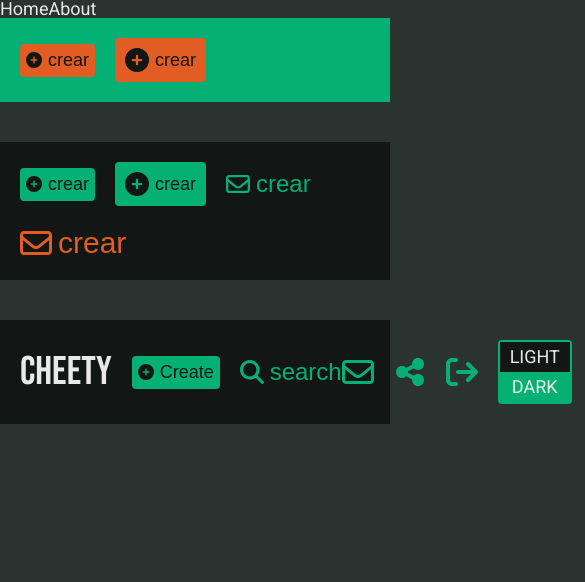
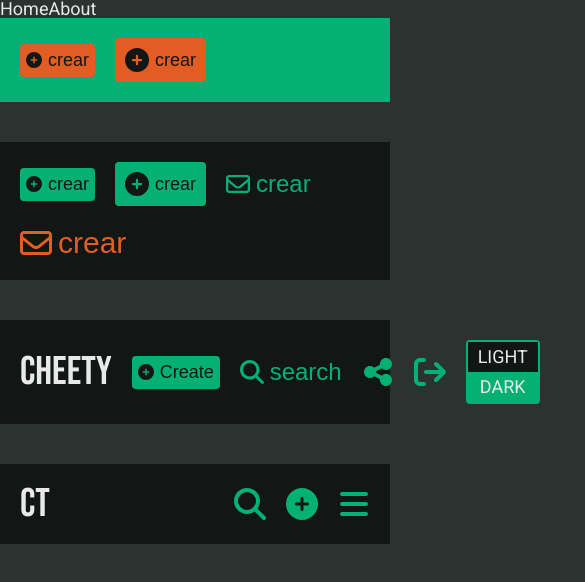
Before and after one commit to kode-neko/kn-cheety-front-vue, a Vue app: page / in a window 390 px wide. Shown: the top 582 px of the page, 585 px wide, since content can reach past the window. Built offline with nearby package versions, Linux system fonts and the light colour scheme.

Commit message:
[dev] menu mobile

```diff
--- a/src/App.vue
+++ b/src/App.vue
@@ -53,6 +53,13 @@ body
 .menu-leave-to
   transform: translateY(-78px)
 
+.menu-bars-enter-active,
+.menu-bars-leave-active
+  transition: all 0.4s
+.menu-bars-enter-from,
+.menu-bars-leave-to
+  transform: translateY(-222px)
+
 .a
     background-color color-main
 .b
--- a/src/components/SquareIcon.vue
+++ b/src/components/SquareIcon.vue
@@ -24,6 +24,7 @@ const emit = defineEmits<Emit>();
   text-align center
   background-color color-dark
   border-radius br-sm
+  transition background-color 0.3s
   &>*
     height 22px
     width 22px
--- a/src/components/btn/BtnIconNoBack.vue
+++ b/src/components/btn/BtnIconNoBack.vue
@@ -33,9 +33,7 @@ const emit = defineEmits<Emit>();
   padding 0
   &:hover
     cursor pointer
-    .a
-      color color-light
-    .b
+    .a,.b,.c
       color color-light
   .label
     margin-left pd-xs
@@ -46,6 +44,9 @@ const emit = defineEmits<Emit>();
   .b
     transition color 0.3s
     color color-second
+  .c
+    transition color 0.3s
+    color color-dark
   .sm
     font-size 24px
   .md
--- a/src/components/menu/MenuDesktop.vue
+++ b/src/components/menu/MenuDesktop.vue
@@ -18,7 +18,7 @@ div(:class="$style.outer")
           @click="isVisibleSearch = !isVisibleSearch"
         )
     div(:class="$style.right")
-      BtnIconNoBack(type="a", size="md", :icon="['far', 'envelope']")
+      BtnIconNoBack(type="a", size="md", :icon="['fas', 'magnifying-lass']")
       BtnIconNoBack(
         type="a",
         size="md",
--- a/src/components/menu/MenuMobile.vue
+++ b/src/components/menu/MenuMobile.vue
@@ -0,0 +1,168 @@
+<template lang="pug">
+div(:class="$style.outer")
+  div(:class="$style.cont")
+    div(:class="$style.left")
+      h1 CT
+    div(:class="$style.right")
+      BtnIconNoBack(
+        type="a",
+        size="md",
+        :icon="['fas', 'magnifying-glass']",
+        @click="isVisibleSearch = !isVisibleSearch"
+      )
+      BtnIconNoBack(type="a", size="md", :icon="['fas', 'circle-plus']")
+      BtnIconNoBack(
+        type="a",
+        size="md",
+        :icon="['fas', 'bars']",
+        @click="isVisibleMenu = !isVisibleMenu"
+      )
+  Transition(name="menu")
+    div(v-if="isVisibleSearch", :class="$style.searchmenu")
+      input(
+        placeholder="buscar...",
+        v-model="searchValue",
+        @keyup.enter="handleSearch"
+      )
+  Transition(name="menu-bars")
+    div(v-if="isVisibleMenu", :class="$style.dropMenu")
+      div(:class="$style.a")
+        div
+          BtnIconNoBack(
+            type="c",
+            size="sm",
+            label="contactar"
+            :icon="['far', 'envelope']",
+            :class="$style.icon"
+            @click="handleClickContact"
+          )
+      div(:class="$style.a")
+        SwTypeForm(
+          :valLeft="'moon'",
+          :valRight="'sun'",
+          :labelLeft="'Light'",
+          :labelRight="'Dark'"
+        )
+      div(:class="$style.b")
+        div(:class="$style.iconList")
+          SquareIcon(
+            v-for="social in socialList",
+            :key="social.id",
+            :icon="social.icon",
+            @click="() => handleClickSocial(social)"
+          )
+</template>
+
+<script lang="ts">
+import { Social } from "../../model";
+import { socialList } from "../../globals";
+import { defineComponent, ref } from "vue";
+import { BtnIcon, BtnIconNoBack } from "../btn";
+import SquareIcon from "../SquareIcon.vue";
+import SwTypeForm from "../sw/SwTypeForm.vue";
+
+export default defineComponent({
+  components: { BtnIcon, BtnIconNoBack, SwTypeForm, SquareIcon },
+  emits: ["search", "contact", "mode"],
+  setup(props, { emit }) {
+    const isVisibleSearch = ref<boolean>(false);
+    const isVisibleMenu = ref<boolean>(false);
+    const searchValue = ref<string>("");
+    const handleClickContact = () => {
+      emit("contact")
+    }
+    const handleClickSocial = (social: Social) => {
+      window.open(social.url);
+    };
+    const handleSearch = () => {
+      emit("search", searchValue.value);
+      isVisibleSearch.value = false;
+    };
+    return {
+      isVisibleSearch,
+      isVisibleMenu,
+      searchValue,
+      handleClickContact,
+      handleClickSocial,
+      handleSearch,
+      socialList,
+    };
+  },
+});
+</script>
+
+<style lang="stylus" module>
+@import "../../assets/base"
+.outer
+  position relative
+.cont
+    display flex
+    justify-content space-between
+    background-color color-dark
+    padding pd-md
+    margin-top 40px
+    box-sizing border-box
+    width 100%
+    position relative
+    z-index 3
+    .left
+        display flex
+        align-items center
+        gap pd-md
+        h1
+            font-family 'Bebas Neue', cursive
+            font-size 40px
+            color color-light
+        .ctrls
+            position relative
+            display flex
+            gap pd-md
+    .right
+        position relative
+        display flex
+        gap pd-md
+        align-items: center
+        .icon
+          color color-main
+          height icon-md
+          width icon-md
+          :hover
+            color color-light
+            cursor pointer
+.searchmenu
+  position absolute
+  left 0
+  z-index 1
+  width 100%
+  height 70px
+  background-color color-main
+  box-sizing border-box
+  padding 0 pd-md
+  border 1px solid color-dark
+  input
+    width 100%
+    height 100%
+    background none
+    border none
+    font-size 22px
+    color color-light
+    box-sizing border-box
+    &::placeholder
+      color color-dark
+      font-style italic
+.dropMenu
+  z-index 2
+  border 1px solid color-dark
+  .a
+    background-color color-main
+    padding pd-md
+    border 1px solid color-dark
+  .b
+    background-color color-second
+    padding pd-md
+    border 1px solid color-dark
+    .iconList
+      display flex
+      gap pd-sm
+
+</style>
--- a/src/views/HomeView.vue
+++ b/src/views/HomeView.vue
@@ -6,14 +6,26 @@ div(:class="$style.collection")
 div(:class="[$style.box]")
   BtnIcon(type="a", size="sm", label="crear", :icon="['fas', 'circle-plus']")
   BtnIcon(type="a", size="md", label="crear", :icon="['fas', 'circle-plus']")
-  BtnIconNoBack(type="a", size="sm", label="crear", :icon="['far', 'envelope']")
-  BtnIconNoBack(type="b", size="md", label="crear", :icon="['far', 'envelope']")
+  BtnIconNoBack(
+    type="a",
+    size="sm",
+    label="crear",
+    :icon="['far', 'envelope']"
+  )
+  BtnIconNoBack(
+    type="b",
+    size="md",
+    label="crear",
+    :icon="['far', 'envelope']"
+  )
 
 MenuDesktop
+MenuMobile
 </template>
 
 <script lang="ts">
 import MenuDesktop from "../components/menu/MenuDesktop.vue";
+import MenuMobile from "../components/menu/MenuMobile.vue";
 import BtnIcon from "../components/btn/BtnIcon.vue";
 import BtnIconNoBack from "../components/btn/BtnIconNoBack.vue";
 import { defineComponent, ref } from "vue";
@@ -33,6 +45,7 @@ export default defineComponent({
     BtnIcon,
     BtnIconNoBack,
     MenuDesktop,
+    MenuMobile,
   },
   props: {
     msg: String,
```
